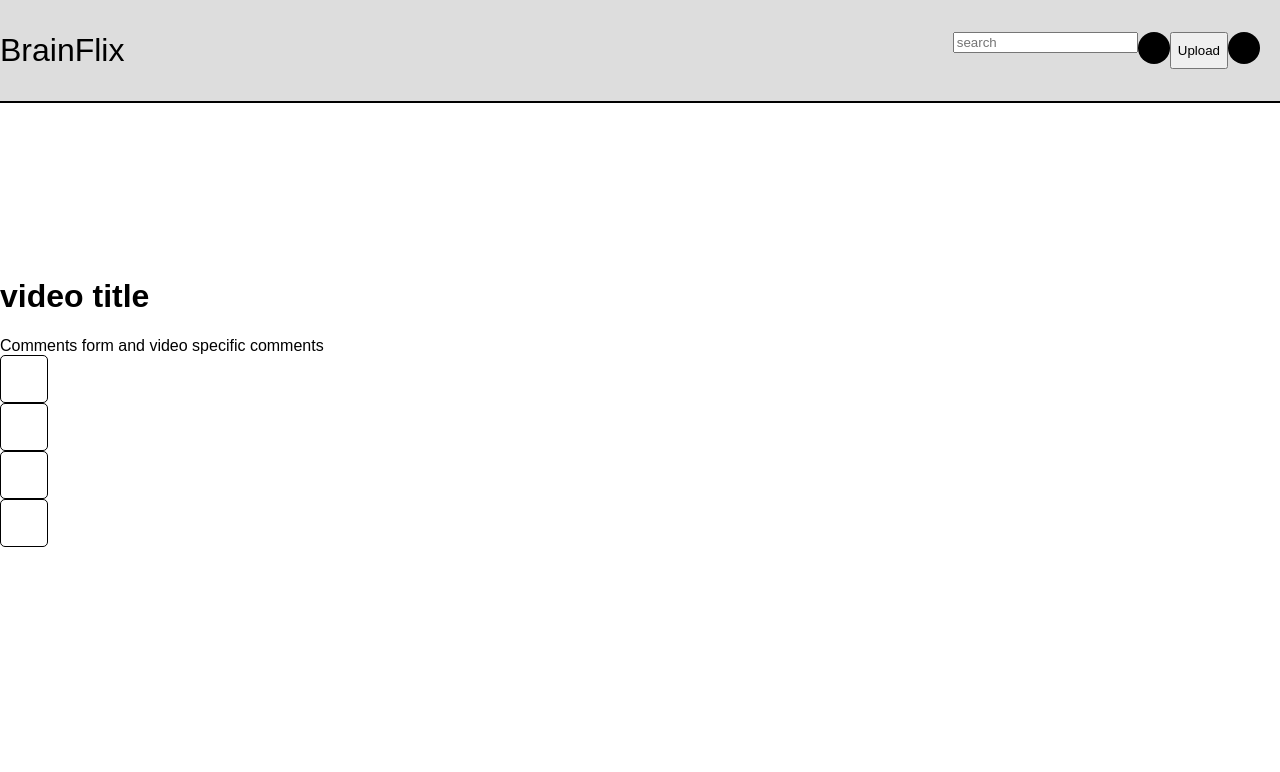
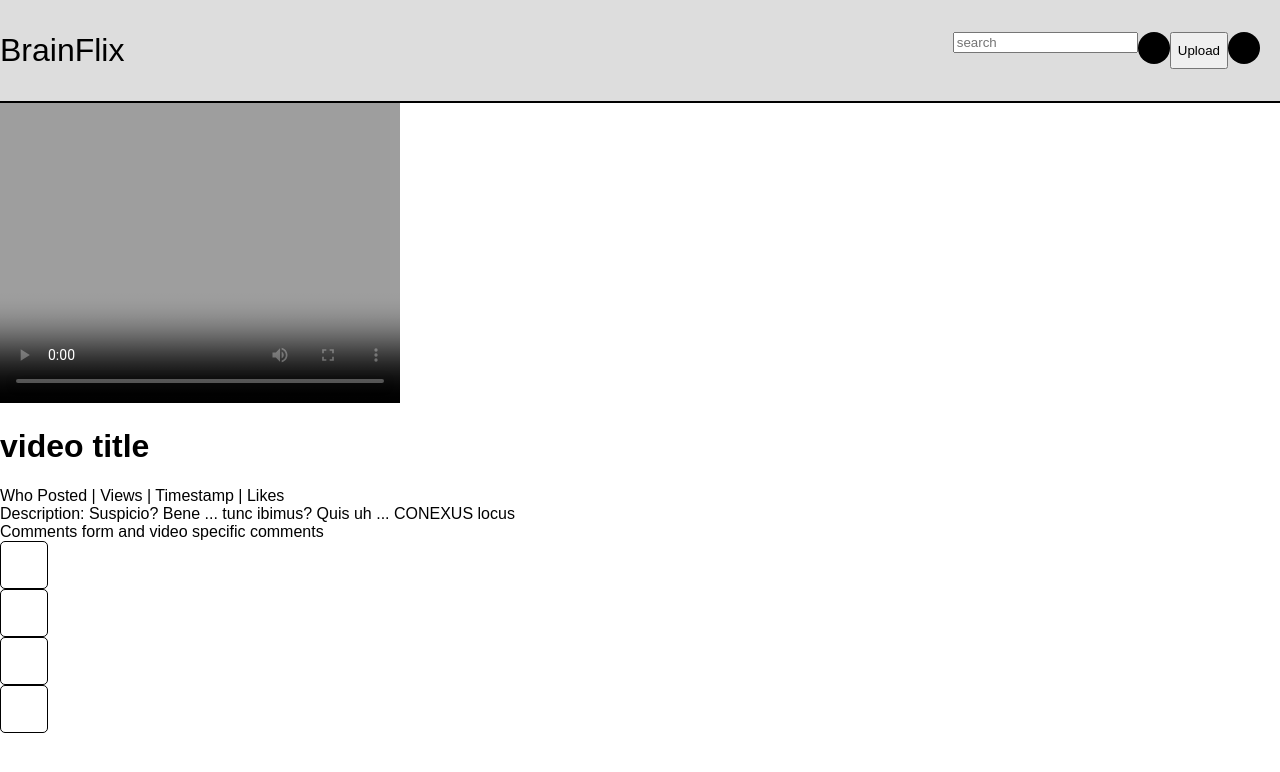
Before and after one commit to trvsm/travis-martin-brainflix, a React (Create React App) app: page / in a window 1280 px wide. Shown: the top 772 px of the page. Built offline with nearby package versions, Linux system fonts and the light colour scheme.

Commit message:
Hero placeholders
<body>

Issue #

```diff
--- a/src/components/hero/Hero.js
+++ b/src/components/hero/Hero.js
@@ -5,8 +5,15 @@ const Hero = () => {
     // const videoBanner = {}
   return (
     <>
-      <video></video>
+      <video
+        controls
+        poster="https://i.kym-cdn.com/entries/icons/original/000/022/134/elmo.jpg"
+      ></video>
       <h1 className="video__title">video title</h1>
+      <div className="video__stats">Who Posted | Views | Timestamp | Likes</div>
+      <section className="video__description">
+        Description: Suspicio? Bene ... tunc ibimus? Quis uh ... CONEXUS locus
+      </section>
     </>
   );
 };
```
